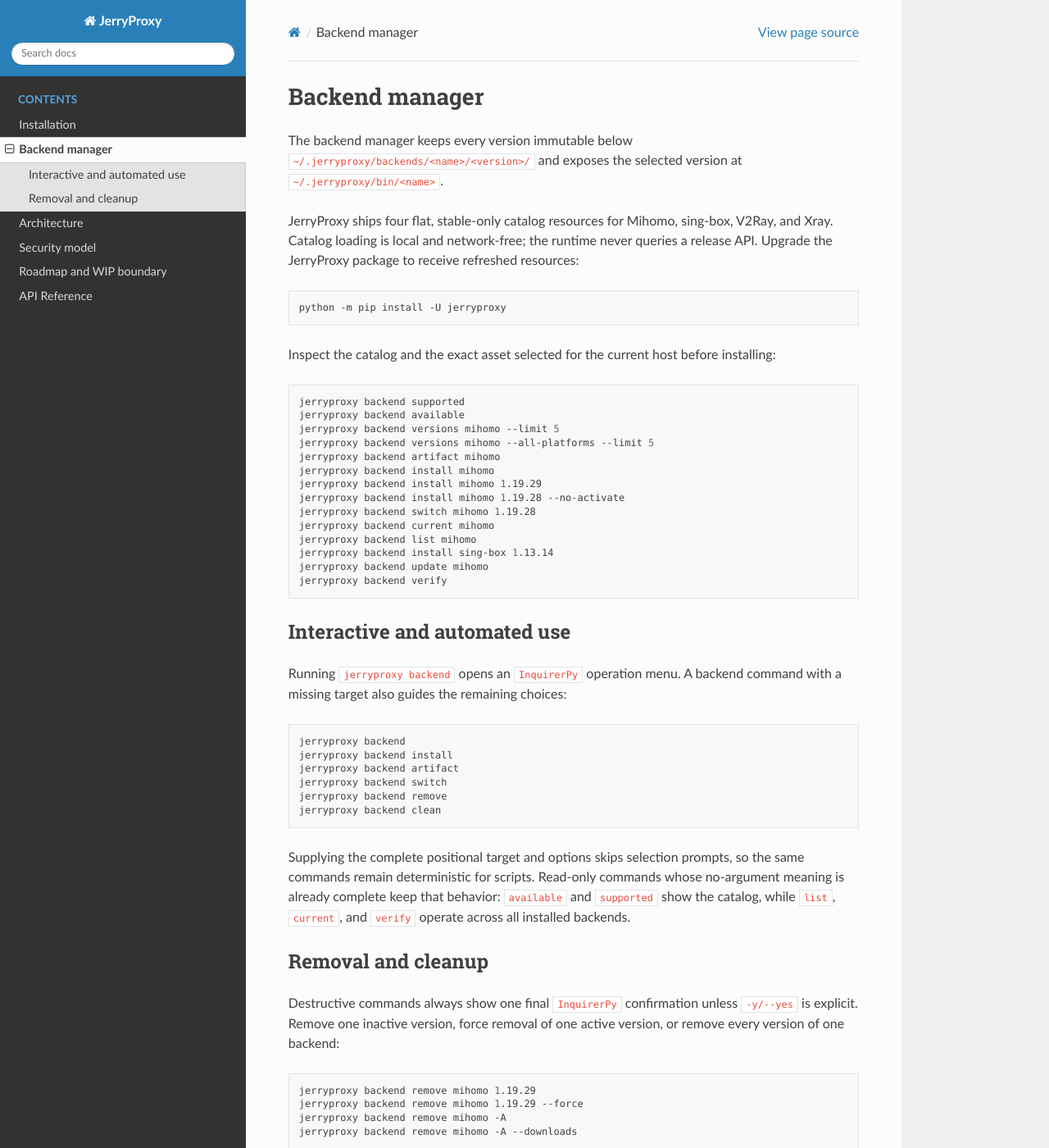
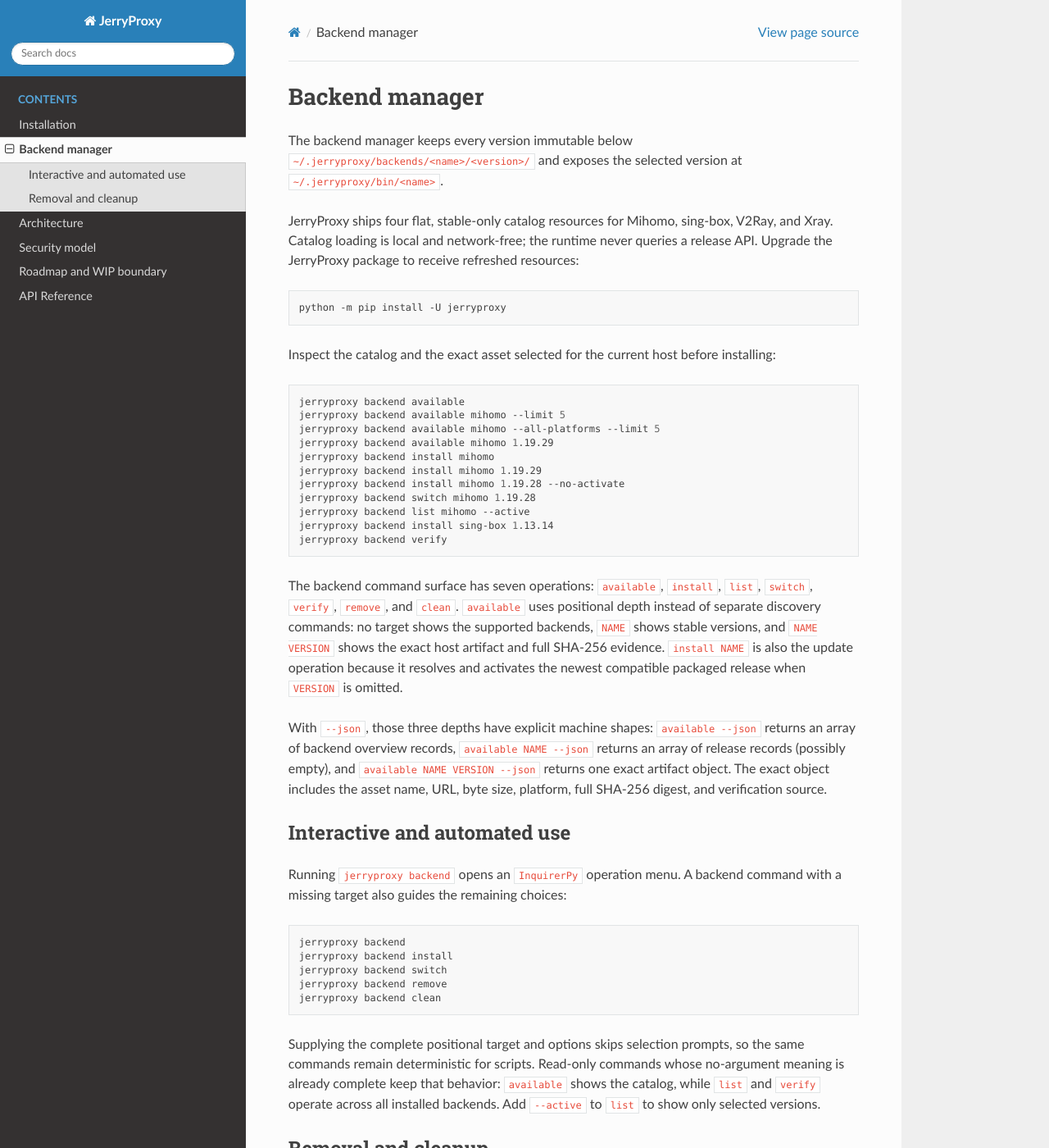
Before and after one commit to narugo1992/jerryproxy, a Sphinx documentation site: the page built from docs/source/backend_manager.rst, in a window 1280 px wide and 1400 px high. Shown: the whole window at 82% size. Built offline with Sphinx 7.4.7 and the Read the Docs theme 3.1.0, drawn with Linux system fonts in a browser that asks for light colours; the version number could not be read and is left out.

Commit message:
refactor: simplify backend commands

```diff
--- a/docs/source/api_doc/backend/manager.rst
+++ b/docs/source/api_doc/backend/manager.rst
@@ -10,4 +10,4 @@
 -----------------------------------------------------
 
 .. autoclass:: BackendManager
-   :members: __init__,from_home,supported,available,resolve_artifact,install,install_from_archive,list_installed,get_installed,verify,update,switch,current,list_active,remove,remove_all,clean,list_cached_versions
+   :members: __init__,from_home,supported,available,resolve_artifact,install,install_from_archive,list_installed,get_installed,verify,switch,current,list_active,remove,remove_all,clean,list_cached_versions
--- a/docs/source/backend_manager.rst
+++ b/docs/source/backend_manager.rst
@@ -19,20 +19,32 @@
 
 .. code-block:: shell
 
-   jerryproxy backend supported
    jerryproxy backend available
-   jerryproxy backend versions mihomo --limit 5
-   jerryproxy backend versions mihomo --all-platforms --limit 5
-   jerryproxy backend artifact mihomo
+   jerryproxy backend available mihomo --limit 5
+   jerryproxy backend available mihomo --all-platforms --limit 5
+   jerryproxy backend available mihomo 1.19.29
    jerryproxy backend install mihomo
    jerryproxy backend install mihomo 1.19.29
    jerryproxy backend install mihomo 1.19.28 --no-activate
    jerryproxy backend switch mihomo 1.19.28
-   jerryproxy backend current mihomo
-   jerryproxy backend list mihomo
+   jerryproxy backend list mihomo --active
    jerryproxy backend install sing-box 1.13.14
-   jerryproxy backend update mihomo
    jerryproxy backend verify
+
+The backend command surface has seven operations: ``available``, ``install``,
+``list``, ``switch``, ``verify``, ``remove``, and ``clean``. ``available``
+uses positional depth instead of separate discovery commands: no target shows
+the supported backends, ``NAME`` shows stable versions, and ``NAME VERSION``
+shows the exact host artifact and full SHA-256 evidence. ``install NAME`` is
+also the update operation because it resolves and activates the newest
+compatible packaged release when ``VERSION`` is omitted.
+
+With ``--json``, those three depths have explicit machine shapes:
+``available --json`` returns an array of backend overview records,
+``available NAME --json`` returns an array of release records (possibly
+empty), and ``available NAME VERSION --json`` returns one exact artifact
+object. The exact object includes the asset name, URL, byte size, platform,
+full SHA-256 digest, and verification source.
 
 Interactive and automated use
 -----------------------------
@@ -44,7 +56,6 @@
 
    jerryproxy backend
    jerryproxy backend install
-   jerryproxy backend artifact
    jerryproxy backend switch
    jerryproxy backend remove
    jerryproxy backend clean
@@ -52,8 +63,9 @@
 Supplying the complete positional target and options skips selection prompts,
 so the same commands remain deterministic for scripts. Read-only commands
 whose no-argument meaning is already complete keep that behavior:
-``available`` and ``supported`` show the catalog, while ``list``, ``current``,
-and ``verify`` operate across all installed backends.
+``available`` shows the catalog, while ``list`` and ``verify`` operate across
+all installed backends. Add ``--active`` to ``list`` to show only selected
+versions.
 
 Removal and cleanup
 -------------------
```
Also changed, not shown: CLAUDE.md (+11 -0 lines), README.md (+16 -6 lines), docs/source/api_doc/cli.rst (+0 -30 lines), 9 other files.
